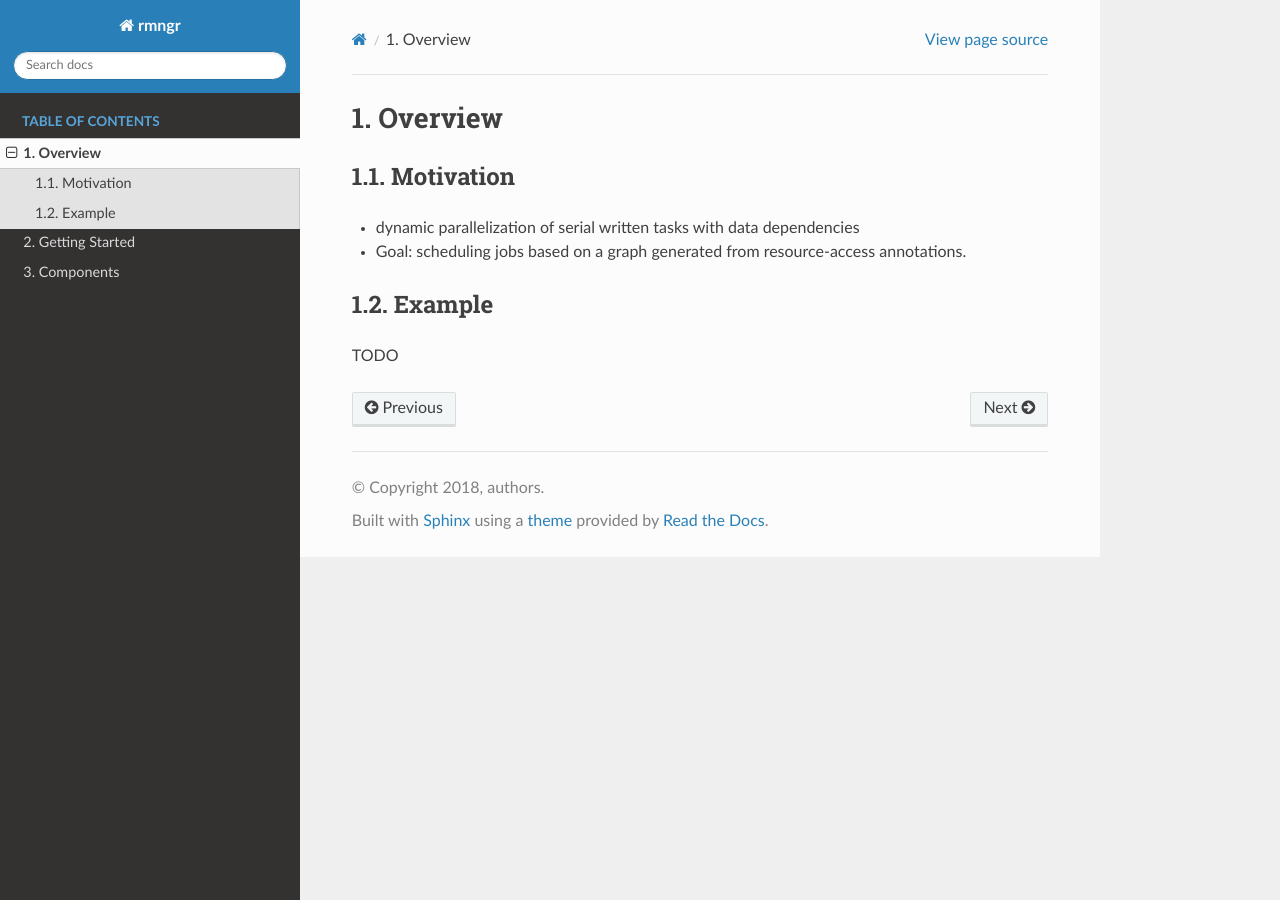
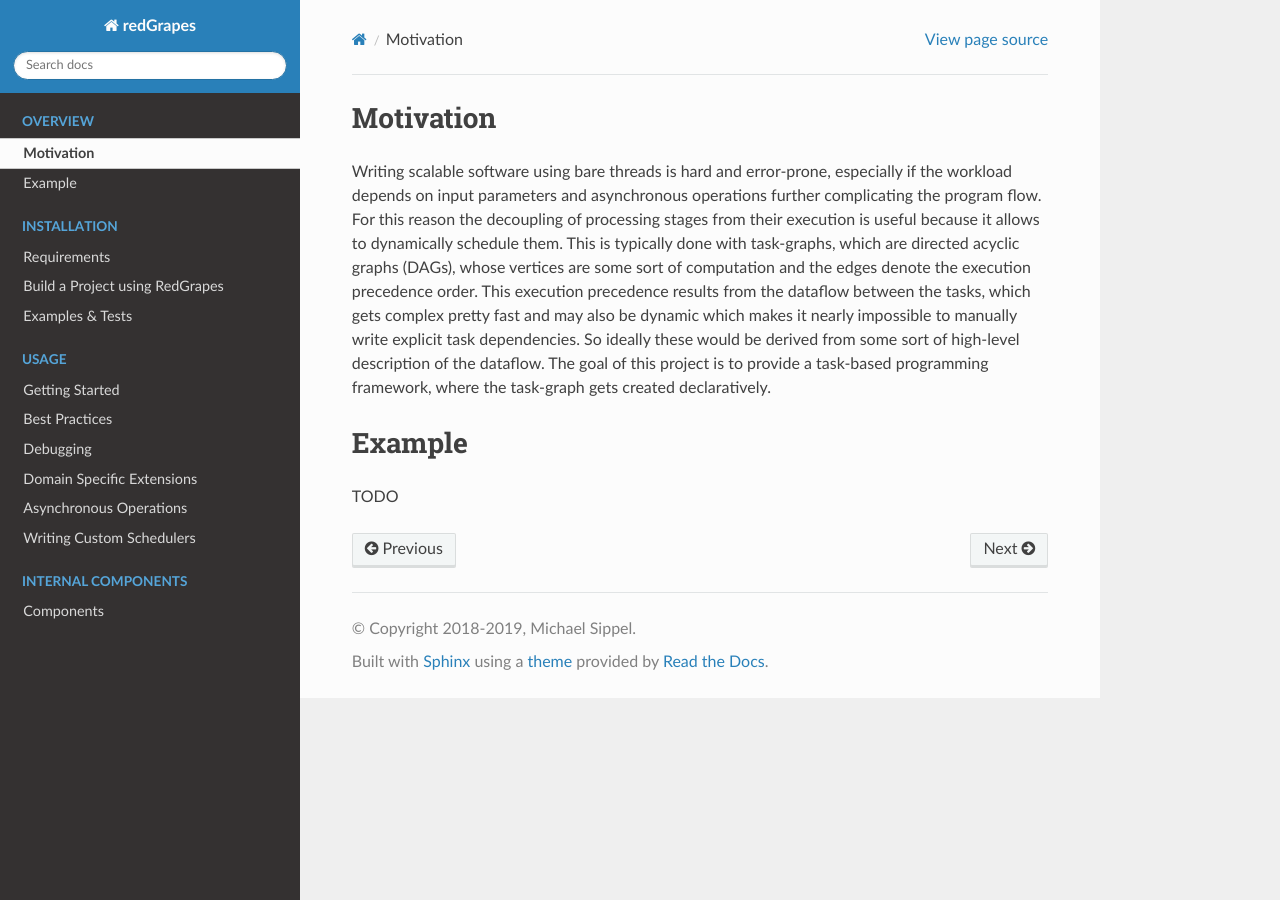
Before and after one commit to ComputationalRadiationPhysics/redGrapes, a Sphinx documentation site: the page built from docs/source/overview.rst, in a window 1280 px wide. Built offline with Sphinx 7.4.7 and the Read the Docs theme 2.0.0, drawn with Linux system fonts in a browser that asks for light colours; pages that are not in the unit, such as notebooks, are missing from menus.

Commit message:
docs: create more stubs

```diff
--- /dev/null
+++ b/docs/source/async.rst
@@ -0,0 +1,6 @@
+
+###############################
+    Asynchronous Operations
+###############################
+
+e.g. Compute Kernels, MPI calls
--- a/docs/source/conf.py
+++ b/docs/source/conf.py
@@ -21,9 +21,9 @@
 
 # -- Project information -----------------------------------------------------
 
-project = 'rmngr'
-copyright = '2018, authors'
-author = 'authors'
+project = 'redGrapes'
+copyright = '2018-2019, Michael Sippel'
+author = 'Michael Sippel'
 
 # The short X.Y version
 version = ''
@@ -40,8 +40,8 @@
 # Add any Sphinx extension module names here, as strings. They can be
 # extensions coming with Sphinx (named 'sphinx.ext.*') or your custom
 # ones.
-breathe_projects = { 'rmngr':'../doxyxml/' }
-breathe_default_project = 'rmngr'
+breathe_projects = { 'redGrapes':'../doxyxml/' }
+breathe_default_project = 'redGrapes'
 
 extensions = [
     'breathe'
@@ -107,7 +107,7 @@
 # -- Options for HTMLHelp output ---------------------------------------------
 
 # Output file base name for HTML help builder.
-htmlhelp_basename = 'rmngrdoc'
+htmlhelp_basename = 'redgrapesdoc'
 
 
 # -- Options for LaTeX output ------------------------------------------------
@@ -134,8 +134,8 @@
 # (source start file, target name, title,
 #  author, documentclass [howto, manual, or own class]).
 latex_documents = [
-    (master_doc, 'rmngr.tex', 'rmngr Documentation',
-     'authors', 'manual'),
+    (master_doc, 'redGrapes.tex', 'RedGrapes Documentation',
+     'Michael Sippel', 'manual'),
 ]
 
 
@@ -144,7 +144,7 @@
 # One entry per manual page. List of tuples
 # (source start file, name, description, authors, manual section).
 man_pages = [
-    (master_doc, 'rmngr', 'rmngr Documentation',
+    (master_doc, 'redGrapes', 'RedGrapes Documentation',
      [author], 1)
 ]
 
@@ -155,7 +155,7 @@
 # (source start file, target name, title, author,
 #  dir menu entry, description, category)
 texinfo_documents = [
-    (master_doc, 'rmngr', 'rmngr Documentation',
-     author, 'rmngr', 'One line description of project.',
+    (master_doc, 'redGrapes', 'RedGrapes Documentation',
+     author, 'redGrapes', 'Resource-based, Declarative task-Graphs for Parallel, Event-driven Scheduling',
      'Miscellaneous'),
 ]
--- /dev/null
+++ b/docs/source/debugging.rst
@@ -0,0 +1,10 @@
+
+#################
+    Debugging
+#################
+
+Task Backtraces
+===============
+
+Writing out the Task-Graph
+==========================
--- /dev/null
+++ b/docs/source/extending/index.rst
@@ -0,0 +1,8 @@
+
+##################################
+    Domain Specific Extensions
+##################################
+
+.. toctree::
+   access_types
+   task_properties
--- a/docs/source/overview.rst
+++ b/docs/source/overview.rst
@@ -1,12 +1,14 @@
-
-################
-    Overview
-################
 
 Motivation
 ==========
-- dynamic parallelization of serial written tasks with data dependencies
-- Goal: scheduling jobs based on a graph generated from resource-access annotations.
+Writing scalable software using bare threads is hard and error-prone, especially if the workload depends on input parameters and asynchronous operations further complicating the program flow.
+For this reason the decoupling of processing stages from their execution is useful because it allows to dynamically schedule them. This is typically done with task-graphs, which are directed acyclic graphs (DAGs), whose vertices are some sort of computation and the edges denote the execution precedence order.
+This execution precedence results from the dataflow between the tasks, which gets
+complex pretty fast and may also be dynamic which makes it nearly impossible to
+manually write explicit task dependencies. So ideally these would be derived
+from some sort of high-level description of the dataflow. The goal of this
+project is to provide a task-based programming framework, where the task-graph
+gets created declaratively.
 
 Example
 =======
--- /dev/null
+++ b/docs/source/schedulers.rst
@@ -0,0 +1,7 @@
+
+#################################
+    Writing Custom Schedulers
+#################################
+
+Concepts
+========
--- a/docs/source/tutorial/index.rst
+++ b/docs/source/tutorial/index.rst
@@ -3,12 +3,10 @@
     Getting Started
 #######################
 
-This Section shows exemplary how to use the Resource-Manager.
+This Section shows exemplary how to use RedGrapes.
 
 .. toctree::
-  building
   resources
-  functors
-  dynamic_properties
+  tasks
   refinements
   access_demotion
```
Also changed, not shown: docs/source/best_practices.rst (added, +15 -0 lines), docs/source/components.rst (+16 -34 lines), docs/source/extending/access_types.rst (added, +10 -0 lines), docs/source/extending/task_properties.rst (added, +10 -0 lines), docs/source/index.rst (+26 -13 lines), docs/source/install.rst (added, +25 -0 lines), docs/source/tutorial/building.rst (deleted, +0 -20 lines).
